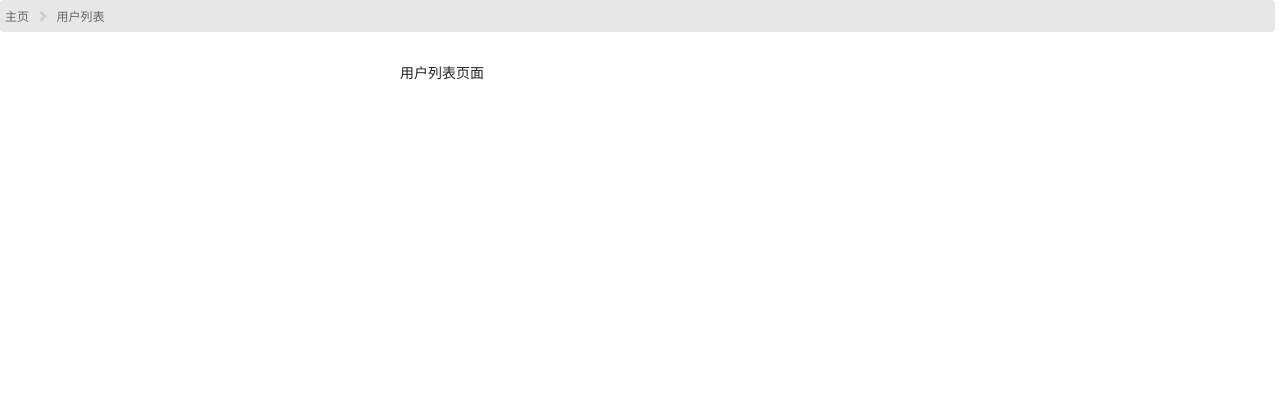
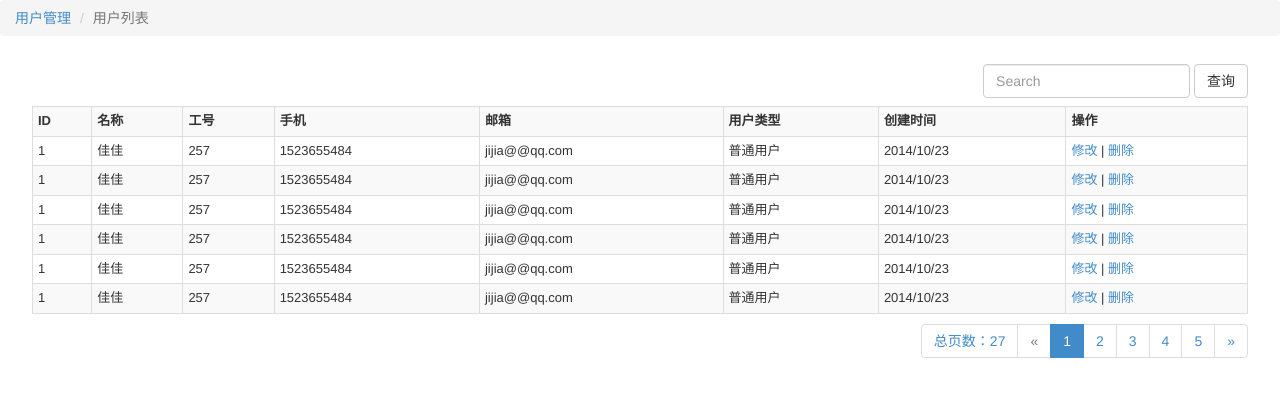
Before and after one commit to jugool/jugooing, a CodeIgniter app: page /jugooing/index.php/admin/main in a window 1280 px wide. Shown: the top 397 px of the page. Run offline with CodeIgniter, Linux system fonts and the light colour scheme.

Commit message:
用户管理-列表
新增用户列表页样式

```diff
--- a/application/views/admin/user/user_list.php
+++ b/application/views/admin/user/user_list.php
@@ -1,11 +1,119 @@
 <script type="text/javascript" src="<?php echo base_url(); ?>public/js/jquery.js"></script>
-<link rel="stylesheet" href="<?php echo base_url(); ?>public/css/add.css" type="text/css" media="screen">
-<link rel="stylesheet" href="<?php echo base_url(); ?>/public/css/bootstrap.css" type="text/css" media="screen">
-<link rel="stylesheet" href="<?php echo base_url(); ?>public/css/index.css" type="text/css" media="screen">
-<div class="route_bg">
-    <a href="#">主页</a><i class="glyph-icon icon-chevron-right"></i>
-    <a href="#">用户列表</a>
+<link rel="stylesheet" href="<?php echo base_url(); ?>public/css/bootstrap.css" type="text/css" media="screen">
+<link rel="stylesheet" href="<?php echo base_url(); ?>public/css/admin.css" type="text/css" media="screen">
+<ol class="breadcrumb">
+    <li><a href="#">用户管理</a></li>
+    <li class="active">用户列表</li>
+</ol>
+
+<div class="table_list">
+    <form class="navbar-form navbar-right" role="search">
+        <div class="form-group">
+            <input type="text" class="form-control" placeholder="Search">
+        </div>
+        <button type="submit" class="btn btn-default">查询</button>
+    </form>
 </div>
-<div class="div_from_aoto" style="width: 500px;">
-	用户列表页面
-</div>
+
+<table class="table table-striped table-bordered table-hover table-condensed">
+    <tr>
+        <th>ID</th>
+        <th>名称</th>
+        <th>工号</th>
+        <th>手机</th>
+        <th>邮箱</th>
+        <th>用户类型</th>
+        <th>创建时间</th>
+        <th>操作</th>
+    </tr>
+    <tr>
+        <td>1</td>
+        <td>佳佳</td>
+        <td>257</td>
+        <td>1523655484</td>
+        <td>jijia@@qq.com</td>
+        <td>普通用户</td>
+        <td>2014/10/23</td>
+        <td>
+            <a href="javascript:;">修改</a> |
+            <a href="javascript:;">删除</a>
+        </td>
+    </tr>
+    <tr>
+        <td>1</td>
+        <td>佳佳</td>
+        <td>257</td>
+        <td>1523655484</td>
+        <td>jijia@@qq.com</td>
+        <td>普通用户</td>
+        <td>2014/10/23</td>
+        <td>
+            <a href="javascript:;">修改</a> |
+            <a href="javascript:;">删除</a>
+        </td>
+    </tr>
+    <tr>
+        <td>1</td>
+        <td>佳佳</td>
+        <td>257</td>
+        <td>1523655484</td>
+        <td>jijia@@qq.com</td>
+        <td>普通用户</td>
+        <td>2014/10/23</td>
+        <td>
+            <a href="javascript:;">修改</a> |
+            <a href="javascript:;">删除</a>
+        </td>
+    </tr>
+    <tr>
+        <td>1</td>
+        <td>佳佳</td>
+        <td>257</td>
+        <td>1523655484</td>
+        <td>jijia@@qq.com</td>
+        <td>普通用户</td>
+        <td>2014/10/23</td>
+        <td>
+            <a href="javascript:;">修改</a> |
+            <a href="javascript:;">删除</a>
+        </td>
+    </tr>
+    <tr>
+        <td>1</td>
+        <td>佳佳</td>
+        <td>257</td>
+        <td>1523655484</td>
+        <td>jijia@@qq.com</td>
+        <td>普通用户</td>
+        <td>2014/10/23</td>
+        <td>
+            <a href="javascript:;">修改</a> |
+            <a href="javascript:;">删除</a>
+        </td>
+    </tr>
+    <tr>
+        <td>1</td>
+        <td>佳佳</td>
+        <td>257</td>
+        <td>1523655484</td>
+        <td>jijia@@qq.com</td>
+        <td>普通用户</td>
+        <td>2014/10/23</td>
+        <td>
+            <a href="javascript:;">修改</a> |
+            <a href="javascript:;">删除</a>
+        </td>
+    </tr>
+</table>
+<nav>
+    <ul class="pagination">
+        <li><a href="javascript:;">总页数：27</a></li>
+        <li class="disabled"><a aria-label="Previous" href="#"><span aria-hidden="true">«</span></a></li>
+        <li class="active"><a href="#">1 <span class="sr-only">(current)</span></a></li>
+        <li><a href="#">2</a></li>
+        <li><a href="#">3</a></li>
+        <li><a href="#">4</a></li>
+        <li><a href="#">5</a></li>
+        <li><a aria-label="Next" href="#"><span aria-hidden="true">»</span></a></li>
+    </ul>
+</nav>
--- /dev/null
+++ b/public/css/admin.css
@@ -0,0 +1,36 @@
+/** 后台页面样式 **/
+.table{
+    font-size: 13px;
+    width: 95%;
+    margin: auto;
+    border:1px solid red;
+}
+
+.pagination{
+    margin: 10px 2.5%;
+    float: right;
+}
+
+.table_list{
+	margin-right: 2.5%;
+}
+
+.route_bg{
+    background-color: #E7E7E7;
+    border-radius: 4px;
+    padding: 5px;
+    margin-right: 5px;
+}
+.route_bg i{
+    color: #ccc;
+}
+.route_bg a{
+    font-size: 12px;
+    color: #666;
+    text-decoration: none;
+}
+.route_bg a:hover{
+    color: #888;
+    text-decoration: none;
+
+}
```
